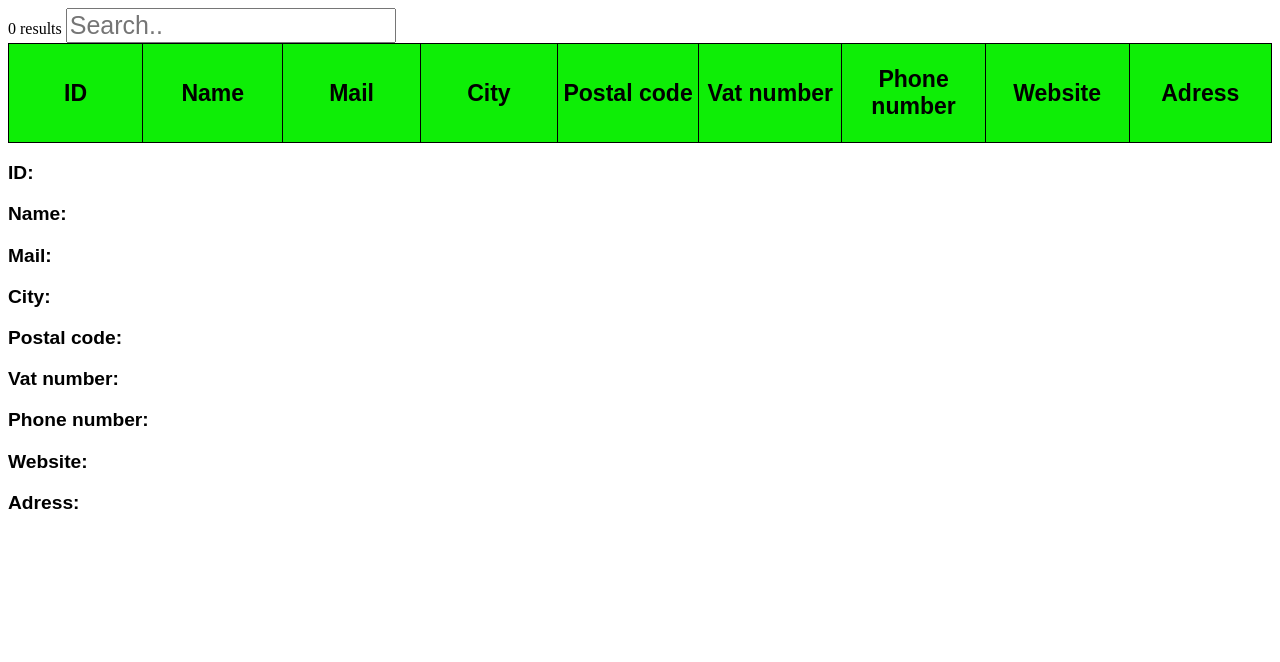
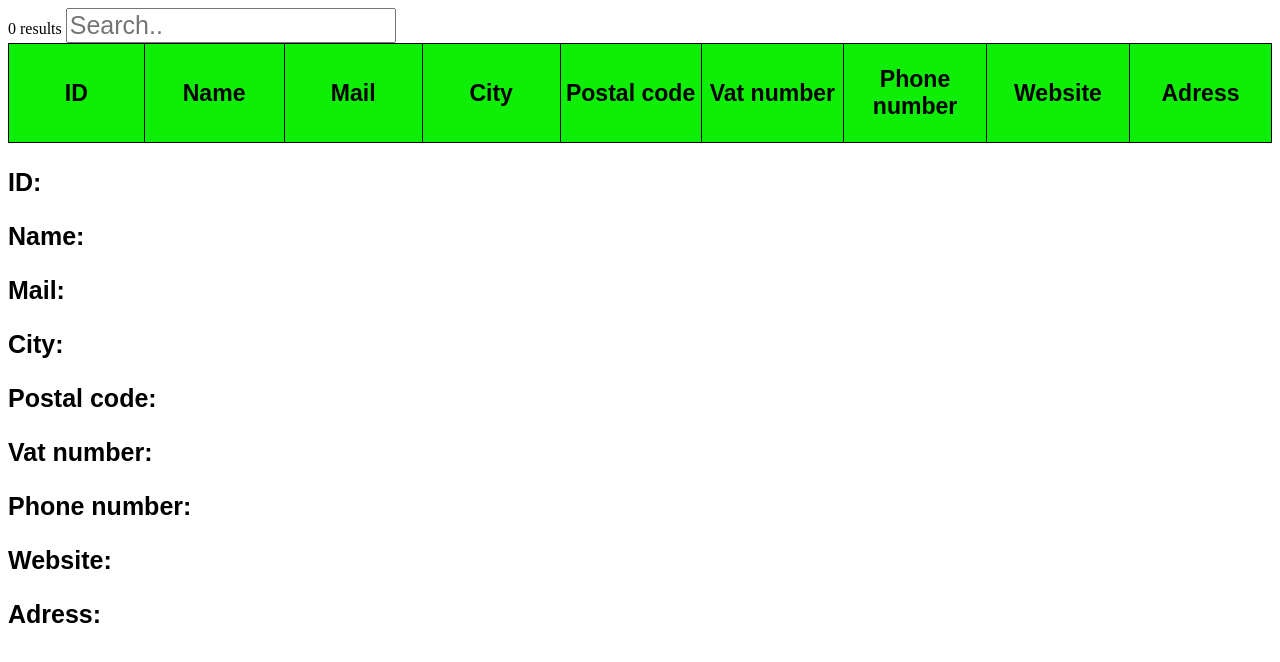
Before and after one commit to BenjaminAaris/Leads-Table, a PHP site: page / in a window 1280 px wide. Shown: the top 662 px of the page. Run offline with PHP 8.4, Linux system fonts and the light colour scheme; data that the repository does not hold is empty.

Commit message:
Update index.css

```diff
--- a/index.css
+++ b/index.css
@@ -16,6 +16,7 @@ table, th, tr, td {
     font-size: larger;
     vertical-align: center;
     column-fill: auto;
+    box-sizing: border-box;
   }
   tr {
     width: 150px;
@@ -35,9 +36,9 @@ table, th, tr, td {
   th:nth-child(odd){background-color: rgb(14, 238, 6);}
   h3{
     font-family: Arial, Helvetica, sans-serif;
-    font-size: larger;
+    font-size: 25px;
   }
   input {
-    font-size: 25px;
     font-family: Arial, Helvetica, sans-serif;
+  font-size: 25px;
   }
```
